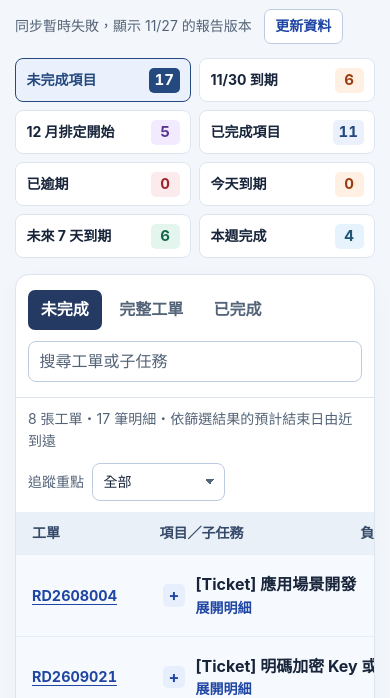
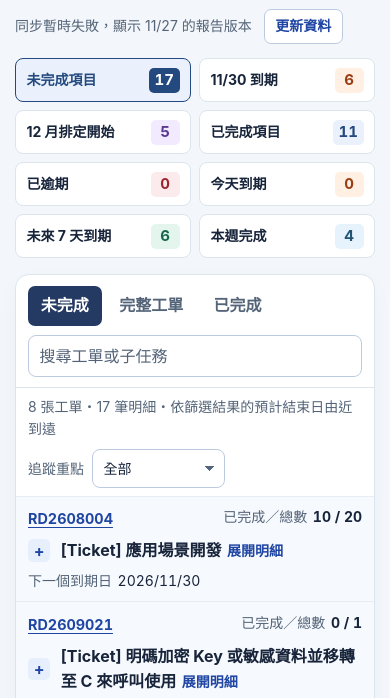
Before and after one commit to gm0621/gimmy-ticket-tracker, a plain HTML site: page dist/index.html in a window 390 px wide. Shown: the part 133-831 px from the top of the page. Drawn offline with Linux system fonts and the light colour scheme; no server answers.

Commit message:
Make ticket follow-up details easier to scan

```diff
--- a/dist/app.js
+++ b/dist/app.js
@@ -91,8 +91,8 @@ function make(tag, value, className) {
   return node;
 }
 
-function ticketLink(row) {
-  const link = make("a", row.id, "ticket-link");
+function ticketLink(row, label = row.id, className = "ticket-link") {
+  const link = make("a", label, className);
   const ticketNumber = ticketNumbers.get(row.id);
   link.href = ticketNumber ? ticketBase + ticketNumber : source + "&range=A" + row.row + ":H" + row.row;
   link.title = ticketNumber ? "2.86 工單 #" + ticketNumber : "試算表原始列";
@@ -101,20 +101,30 @@ function ticketLink(row) {
   return link;
 }
 
-function renderRow(row, flags, today) {
-  const ticket = make("td");
-  ticket.append(ticketLink(row));
-  const item = make("td");
-  item.append(make("span", row.item, "item"));
-  if (row.task) item.append(make("span", row.task, "subtask"));
-  const followUp = make("dl", "", "task-follow-up");
+function renderTask(row, flags, today, groupTitle) {
+  const overview = make("div", "", "task-overview");
+  overview.append(ticketLink(row, row.task || row.item, "task-title"));
+  if (row.task && row.item !== groupTitle) {
+    const prefix = groupTitle + " - ";
+    const context = row.item.startsWith(prefix) ? row.item.slice(prefix.length) : row.item;
+    overview.append(make("span", context, "task-context"));
+  }
+  const meta = make("div", "", "task-meta");
+  meta.append(make("span", "負責／參與 " + (row.owner || "—") + " / " + (row.member || "—")));
+  meta.append(make("span", "排程 " + displayDate(row.start) + " 至 " + displayDate(row.end)));
+  overview.append(meta);
+
+  const task = make("li", "", "detail-row");
+  task.append(overview);
   for (const [label, value] of [["待確認", row.confirmation], ["下一步", row.nextStep]]) {
-    const field = make("div");
-    field.append(make("dt", label), make("dd", value || "未填", value ? "" : "unset"));
-    followUp.append(field);
+    const field = make("div", "", "task-field");
+    field.append(
+      make("span", label, "task-field-label"),
+      make("span", value || "未填", value ? "task-field-value" : "task-field-value unset"),
+    );
+    task.append(field);
   }
-  item.append(followUp);
-  const tags = make("div", "", "tags");
+  const tags = make("div", "", "tags task-status");
   if (row.done) tags.append(make("span", shortDate(row.done) + " 完成", "tag done"));
   if (flags.today) tags.append(make("span", "今天到期", "tag due"));
   else if (flags.due) tags.append(make("span", "11/30 到期", "tag due"));
@@ -123,14 +133,8 @@ function renderRow(row, flags, today) {
   if (!tags.childElementCount) {
     tags.append(make("span", row.start > today ? "尚未到預計開始日" : "未填實際結束日", "tag"));
   }
-  const progress = make("td");
-  progress.append(tags);
-  const tr = make("tr", "", "detail-row");
-  tr.id = "task-" + row.row;
-  if (flags.due) tr.classList.add("due-row");
-  if (flags.dec) tr.classList.add("future-row");
-  tr.append(ticket, item, make("td", (row.owner || "—") + " / " + (row.member || "—"), "person"), make("td", displayDate(row.start), "date"), make("td", displayDate(row.end), "date"), progress);
-  return tr;
+  task.append(tags);
+  return task;
 }
 
 function groupByTicket(entries) {
@@ -154,15 +158,29 @@ function renderGroup(shown, all, today) {
   const nextDue = pending.find(date => date >= today);
   const overdue = pending.filter(date => date < today);
   const completed = all.filter(({ row }) => row.done).length;
-  const children = shown.map(({ row, flags }) => renderRow(row, flags, today));
+  const details = make("tr", "", "group-details");
+  details.setAttribute("role", "row");
+  details.id = "details-" + first.row;
+  const panel = make("td", "", "detail-panel");
+  panel.setAttribute("role", "cell");
+  panel.colSpan = 4;
+  const headings = make("div", "", "detail-head");
+  headings.setAttribute("aria-hidden", "true");
+  for (const text of ["子任務", "待確認", "下一步", "進度"]) {
+    headings.append(make("span", text));
+  }
+  const tasks = make("ul", "", "detail-list");
+  tasks.setAttribute("role", "list");
+  tasks.append(...shown.map(({ row, flags }) => renderTask(row, flags, today, title)));
+  panel.append(headings, tasks);
+  details.append(panel);
 
-  const ticket = make("td");
+  const ticket = make("td", "", "group-ticket");
   ticket.append(ticketLink(first));
-  const item = make("td");
-  item.colSpan = 3;
+  const item = make("td", "", "group-item");
   const toggle = make("button", "", "group-toggle");
   toggle.type = "button";
-  toggle.setAttribute("aria-controls", children.map(row => row.id).join(" "));
+  toggle.setAttribute("aria-controls", details.id);
   const indicator = make("span", "", "group-indicator");
   indicator.setAttribute("aria-hidden", "true");
   const toggleText = make("span");
@@ -171,24 +189,26 @@ function renderGroup(shown, all, today) {
   toggle.append(indicator, toggleText);
   item.append(toggle);
 
-  const due = make("td", "", "date");
+  const due = make("td", "", "group-date");
   due.append(make("span", "下一個到期日", "group-label"), make("span", displayDate(nextDue)));
   if (overdue.length) {
     due.append(make("span", "逾期 " + overdue.length + " 筆", "tag late group-overdue"));
   }
-  const progress = make("td");
+  const progress = make("td", "", "group-progress");
   progress.append(
     make("span", "已完成／總數", "group-label"),
     make("strong", completed + " / " + all.length, "group-count"),
   );
   const summary = make("tr", "", "group-row");
+  summary.setAttribute("role", "row");
+  for (const cell of [ticket, item, due, progress]) cell.setAttribute("role", "cell");
   summary.append(ticket, item, due, progress);
 
   function setExpanded(expanded) {
     action.textContent = expanded ? "收合明細" : "展開明細";
     toggle.setAttribute("aria-label", first.id + " " + title + " " + action.textContent);
     toggle.setAttribute("aria-expanded", String(expanded));
-    for (const child of children) child.hidden = !expanded;
+    details.hidden = !expanded;
   }
   setExpanded(expandedTickets.has(first.id));
   toggle.addEventListener("click", () => {
@@ -197,7 +217,7 @@ function renderGroup(shown, all, today) {
     else expandedTickets.delete(first.id);
     setExpanded(expanded);
   });
-  return [summary, ...children];
+  return [summary, details];
 }
 
 function render() {
@@ -240,7 +260,7 @@ function render() {
   if (!shown.length) {
     const tr = make("tr");
     const td = make("td", "沒有符合的工單。", "empty");
-    td.colSpan = 6;
+    td.colSpan = 4;
     tr.append(td);
     elements.rows.append(tr);
   }
--- a/dist/index.html
+++ b/dist/index.html
@@ -5,8 +5,8 @@
   <meta name="viewport" content="width=device-width, initial-scale=1">
   <meta name="description" content="Gimmy 的 7.0.102 工單進度、到期項目與已完成工作。">
   <title>Gimmy 工單進度</title>
-  <link rel="stylesheet" href="./style.css?v=compact-header">
-  <script type="module" src="./app.js?v=task-follow-up"></script>
+  <link rel="stylesheet" href="./style.css?v=compact-details">
+  <script type="module" src="./app.js?v=compact-details"></script>
 </head>
 <body>
   <header class="top"><div class="frame top-inner">
@@ -56,10 +56,10 @@
           </select>
         </label>
       </div>
-      <div class="table-scroll" tabindex="0" role="region" aria-label="工單表，可橫向捲動">
-        <table>
-          <thead><tr><th scope="col">工單</th><th scope="col">項目／子任務</th><th scope="col">負責／參與</th><th scope="col">預計開始</th><th scope="col" id="end-heading">預計結束</th><th scope="col">進度</th></tr></thead>
-          <tbody id="rows"></tbody>
+      <div class="ticket-list" role="region" aria-label="工單表">
+        <table class="ticket-table" role="table">
+          <thead role="rowgroup"><tr role="row"><th scope="col">工單</th><th scope="col">項目</th><th scope="col" id="end-heading">下一個到期日</th><th scope="col">已完成／總數</th></tr></thead>
+          <tbody id="rows" role="rowgroup"></tbody>
         </table>
       </div>
     </section>
--- a/dist/style.css
+++ b/dist/style.css
@@ -72,7 +72,7 @@ h1 { margin: 0; font-size: clamp(1.65rem, 2.7vw, 2.15rem); letter-spacing: -.04e
 .metric[aria-pressed="true"] { color: var(--metric-ink); background: var(--metric-tint); border-color: var(--metric-ink); }
 .metric[aria-pressed="true"] strong { color: var(--white); background: var(--metric-ink); }
 .board { background: var(--white); border: 1px solid var(--line); border-radius: 14px; box-shadow: 0 8px 22px #25345608; }
-.toolbar, .table-meta { display: flex; flex-wrap: wrap; justify-content: space-between; gap: .7rem; align-items: center; padding: .9rem 1rem; }
+.toolbar, .table-meta { display: flex; flex-wrap: wrap; justify-content: space-between; gap: .6rem; align-items: center; padding: .65rem 1rem; }
 .toolbar { border-bottom: 1px solid var(--line); }
 .views { display: flex; flex-wrap: wrap; gap: .3rem; }
 .views button { color: var(--muted); border: 0; border-radius: 7px; background: transparent; padding: .48rem .8rem; font-weight: 650; }
@@ -82,21 +82,25 @@ h1 { margin: 0; font-size: clamp(1.65rem, 2.7vw, 2.15rem); letter-spacing: -.04e
 .search input, select { background: var(--white); color: var(--ink); border: 1px solid #bdcbe1; border-radius: 8px; padding: .46rem .65rem; }
 .search input { width: 100%; }
 .search input::placeholder { color: var(--muted); }
-.table-meta { font-size: .875rem; color: var(--muted); padding-block: .65rem; }
+.table-meta { font-size: .875rem; color: var(--muted); padding-block: .5rem; }
 .table-meta p { margin: 0; }
 .filter { display: flex; align-items: center; gap: .5rem; }
 select { appearance: none; padding-right: 2rem; background: linear-gradient(45deg, transparent 50%, #53647d 50%) right 14px center / 5px 5px no-repeat, linear-gradient(135deg, #53647d 50%, transparent 50%) right 9px center / 5px 5px no-repeat; }
-.table-scroll { overflow-x: auto; border-radius: 0 0 14px 14px; }
-table { width: 100%; border-collapse: collapse; min-width: 910px; text-align: left; }
-th { background: #eaf0f7; color: #354969; font-size: .875rem; font-weight: 750; }
-th, td { padding: .66rem .85rem; vertical-align: top; }
-th:first-child, td:first-child { padding-left: 1rem; }
-td { border-top: 1px solid #e7edf4; }
-tbody tr:hover { background: #f7faff; }
-tbody tr.due-row td:first-child { box-shadow: inset 3px 0 #d16a35; }
-tbody tr.future-row td:first-child { box-shadow: inset 3px 0 #8a6bbd; }
+.ticket-list { border-radius: 0 0 14px 14px; overflow: clip; }
+.ticket-table { width: 100%; border-collapse: collapse; table-layout: fixed; text-align: left; }
+.ticket-table th {
+  background: #eaf0f7;
+  color: #354969;
+  padding: .45rem .8rem;
+  font-size: .875rem;
+  font-weight: 750;
+}
+.ticket-table th:first-child { width: 8.2rem; }
+.ticket-table th:nth-child(3), .ticket-table th:nth-child(4) { width: 9.15rem; }
 .group-row { background: #f6f9fd; }
-.group-row td { vertical-align: middle; }
+.group-row:hover { background: #eef4fc; }
+.group-row td { padding: .48rem .8rem; border-top: 1px solid #e7edf4; vertical-align: middle; }
+.group-date, .group-progress { font-size: .875rem; font-variant-numeric: tabular-nums; }
 .group-toggle {
   display: flex;
   align-items: center;
@@ -105,12 +109,12 @@ tbody tr.future-row td:first-child { box-shadow: inset 3px 0 #8a6bbd; }
   color: var(--ink);
   background: transparent;
   border: 0;
-  padding: .4rem .2rem;
+  padding: .15rem 0;
   text-align: left;
   font-weight: 720;
 }
 .group-toggle:hover, .group-toggle[aria-expanded="true"] { color: var(--blue); }
-.group-action { display: block; color: var(--blue); font-size: .875rem; font-weight: 650; }
+.group-action { display: inline-block; margin-inline-start: .55rem; color: var(--blue); font-size: .875rem; font-weight: 650; }
 .group-indicator {
   display: grid;
   place-items: center;
@@ -123,21 +127,36 @@ tbody tr.future-row td:first-child { box-shadow: inset 3px 0 #8a6bbd; }
 }
 .group-indicator::before { content: "+"; }
 .group-toggle[aria-expanded="true"] .group-indicator::before { content: "−"; }
-.group-label { display: block; color: var(--muted); font-size: .875rem; white-space: nowrap; }
+.group-label { display: none; }
 .group-count { font-variant-numeric: tabular-nums; white-space: nowrap; }
 .group-overdue { display: block; width: fit-content; margin-top: .2rem; }
-.detail-row td:nth-child(2) { padding-left: 1.65rem; }
-.detail-row[hidden] { display: none; }
+.ticket-table .group-details[hidden] { display: none; }
+.detail-panel {
+  --detail-columns: minmax(0, 1.5fr) minmax(0, .65fr) minmax(0, 1.3fr) minmax(8.2rem, .65fr);
+  padding: 0 .8rem .55rem 1.25rem;
+  background: #f6f9fd;
+}
+.detail-head, .detail-row {
+  display: grid;
+  grid-template-columns: var(--detail-columns);
+  align-items: start;
+  gap: .7rem;
+  padding: .38rem .6rem;
+}
+.detail-head { color: #425a79; background: #eaf0f7; border-radius: 7px 7px 0 0; font-size: .875rem; font-weight: 720; }
+.detail-list { margin: 0; padding: 0; list-style: none; border-radius: 0 0 7px 7px; background: var(--white); }
+.detail-row { border-top: 1px solid #e7edf4; font-size: .875rem; line-height: 1.4; }
+.detail-row:hover { background: #f7faff; }
+.task-title { color: var(--ink); font-weight: 720; text-decoration: none; overflow-wrap: anywhere; }
+.task-title:hover { color: var(--blue); text-decoration: underline; }
+.task-meta { display: flex; flex-wrap: wrap; gap: .1rem .55rem; margin-top: .2rem; color: var(--muted); }
+.task-context { margin-inline-start: .5rem; color: #425a79; }
+.task-field-label { position: absolute; width: 1px; height: 1px; overflow: hidden; clip-path: inset(50%); }
+.task-field-value { display: block; overflow-wrap: anywhere; white-space: pre-line; }
+.task-field-value.unset { color: var(--muted); }
+.task-status.tags { min-width: 0; }
+.task-status .tag { padding: .1rem .45rem; }
 .ticket-link { white-space: nowrap; font-size: .9rem; font-weight: 720; font-variant-numeric: tabular-nums; }
-.item { font-weight: 650; }
-.subtask { display: block; margin-top: .14rem; color: var(--muted); font-size: .9375rem; }
-.task-follow-up { display: grid; gap: .25rem; margin: .55rem 0 0; font-size: .875rem; }
-.task-follow-up div { display: grid; grid-template-columns: 3.65rem minmax(0, 1fr); gap: .4rem; }
-.task-follow-up dt { color: var(--muted); font-weight: 650; }
-.task-follow-up dd { margin: 0; overflow-wrap: anywhere; white-space: pre-line; }
-.task-follow-up .unset { color: var(--muted); }
-.person, .date { white-space: nowrap; font-size: .9rem; }
-.date { font-variant-numeric: tabular-nums; }
 .tags { display: flex; flex-wrap: wrap; gap: .35rem; min-width: 8.25rem; }
 .tag { white-space: nowrap; display: inline-block; padding: .14rem .5rem; border-radius: 5px; color: #465873; background: #edf2f8; font-weight: 680; font-size: .875rem; }
 .tag.due { color: var(--due); background: var(--due-bg); }
@@ -155,4 +174,24 @@ footer { padding: 1rem 0 2.2rem; color: var(--muted); font-size: .875rem; }
   .toolbar, .table-meta { padding-inline: .75rem; }
   .search { flex: 1 1 100%; }
   .top a { white-space: nowrap; }
+  .ticket-table, .ticket-table tbody, .ticket-table tr, .ticket-table td { display: block; }
+  .ticket-table thead { position: absolute; width: 1px; height: 1px; overflow: hidden; clip-path: inset(50%); }
+  .ticket-table .group-row {
+    display: grid;
+    grid-template-columns: minmax(0, 1fr) auto;
+    gap: .3rem .7rem;
+    padding: .6rem .75rem;
+    border-top: 1px solid #e7edf4;
+  }
+  .group-row td { padding: 0; border-top: 0; }
+  .group-item { grid-column: 1 / -1; }
+  .group-progress { grid-column: 2; grid-row: 1; }
+  .group-label { display: inline; margin-inline-end: .35rem; color: var(--muted); }
+  .group-action { margin-inline-start: .35rem; }
+  .detail-panel { padding: 0 .75rem .6rem; }
+  .detail-head { display: none; }
+  .detail-list { border-radius: 7px; }
+  .detail-row { grid-template-columns: minmax(0, .8fr) minmax(0, 1.2fr); gap: .35rem .65rem; }
+  .task-overview, .task-status { grid-column: 1 / -1; }
+  .task-field-label { position: static; width: auto; height: auto; clip-path: none; color: #425a79; font-weight: 650; }
 }
```
